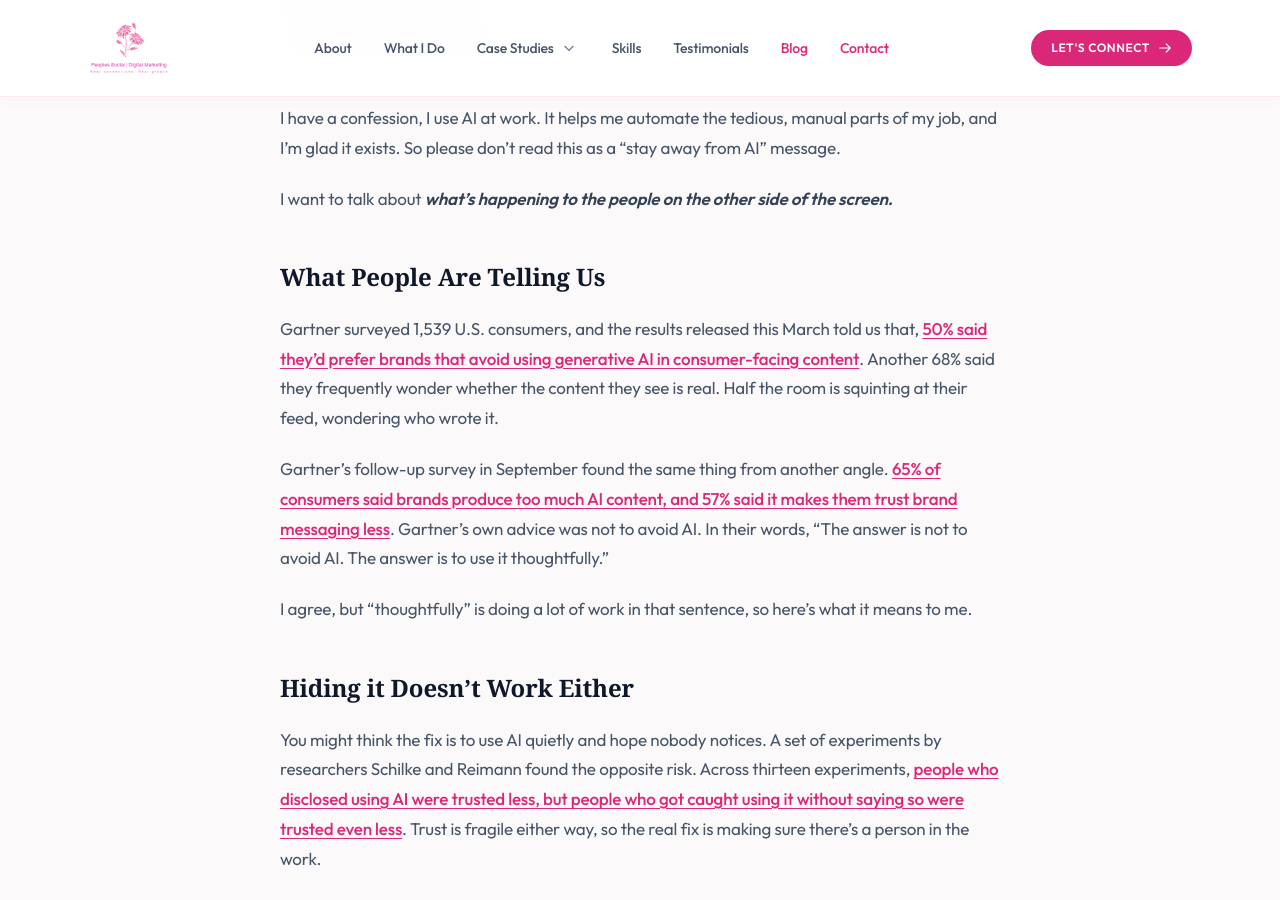
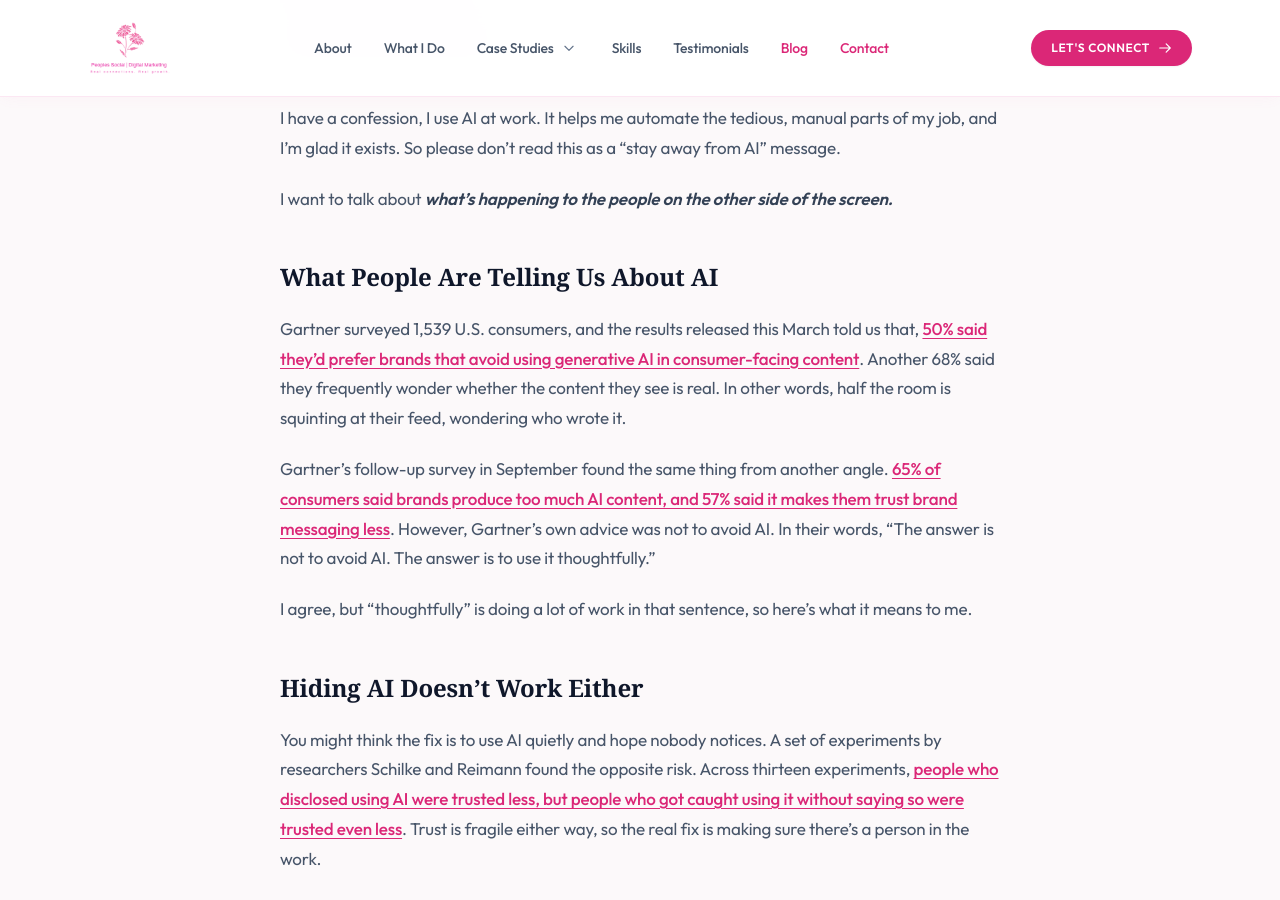
Before and after one commit to JosephPeoples/Kirsten-Website, a Jekyll site: the page built from _posts/2026-11-02-human-touch-ai-marketing.md, in a window 1280 px wide and 900 px high, scrolled down 657 px. Built offline with Jekyll 4.4.1, drawn with Linux system fonts in a browser that asks for light colours.

Commit message:
Blog post SEO: keyphrase in subheadings, transition words (approved edits 1-4)

```diff
--- a/_posts/2026-11-02-human-touch-ai-marketing.md
+++ b/_posts/2026-11-02-human-touch-ai-marketing.md
@@ -18,15 +18,15 @@ I have a confession, I use AI at work. It helps me automate the tedious, manual
 
 I want to talk about ***what's happening to the people on the other side of the screen.***
 
-## What People Are Telling Us
+## What People Are Telling Us About AI
 
-Gartner surveyed 1,539 U.S. consumers, and the results released this March told us that, [50% said they'd prefer brands that avoid using generative AI in consumer-facing content](https://www.gartner.com/en/newsroom/press-releases/2026-03-16-gartner-marketing-survey-finds-50-percent-of-consumers-prefer-brands-that-avoid-using-genai-in-consumer-facing-content0). Another 68% said they frequently wonder whether the content they see is real. Half the room is squinting at their feed, wondering who wrote it.
+Gartner surveyed 1,539 U.S. consumers, and the results released this March told us that, [50% said they'd prefer brands that avoid using generative AI in consumer-facing content](https://www.gartner.com/en/newsroom/press-releases/2026-03-16-gartner-marketing-survey-finds-50-percent-of-consumers-prefer-brands-that-avoid-using-genai-in-consumer-facing-content0). Another 68% said they frequently wonder whether the content they see is real. In other words, half the room is squinting at their feed, wondering who wrote it.
 
-Gartner's follow-up survey in September found the same thing from another angle. [65% of consumers said brands produce too much AI content, and 57% said it makes them trust brand messaging less](https://www.gartner.com/en/newsroom/press-releases/2026-09-22-gartner-marketing-survuey-finds-35-percent-of-consumers-rely-on-influencers-less-due-to-ai). Gartner's own advice was not to avoid AI. In their words, "The answer is not to avoid AI. The answer is to use it thoughtfully."
+Gartner's follow-up survey in September found the same thing from another angle. [65% of consumers said brands produce too much AI content, and 57% said it makes them trust brand messaging less](https://www.gartner.com/en/newsroom/press-releases/2026-09-22-gartner-marketing-survuey-finds-35-percent-of-consumers-rely-on-influencers-less-due-to-ai). However, Gartner's own advice was not to avoid AI. In their words, "The answer is not to avoid AI. The answer is to use it thoughtfully."
 
 I agree, but "thoughtfully" is doing a lot of work in that sentence, so here's what it means to me.
 
-## Hiding it Doesn't Work Either
+## Hiding AI Doesn't Work Either
 
 You might think the fix is to use AI quietly and hope nobody notices. A set of experiments by researchers Schilke and Reimann found the opposite risk. Across thirteen experiments, [people who disclosed using AI were trusted less, but people who got caught using it without saying so were trusted even less](https://par.nsf.gov/servlets/purl/10597787). Trust is fragile either way, so the real fix is making sure there's a person in the work.
 
```
